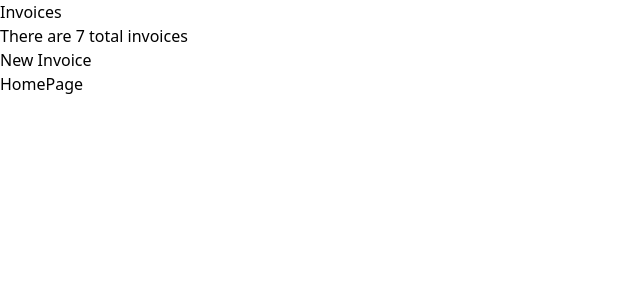
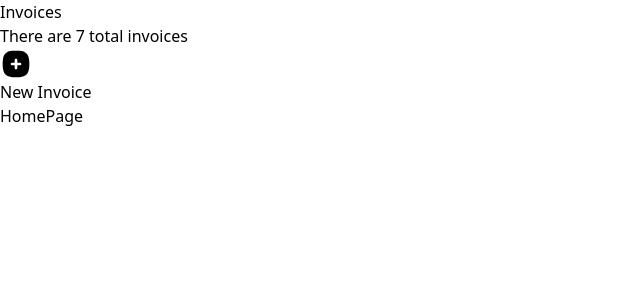
Before and after one commit to victorvzn/g22-manejo-de-estados-invoice-app-app, a React (Vite) app: page / in a window 1280 px wide. Shown: the top 300 px of the page, without its empty margins (0-640 px from the left). Built offline with nearby package versions, Linux system fonts and the light colour scheme.

Commit message:
agregando icono de new invoice

```diff
--- a/package.json
+++ b/package.json
@@ -12,6 +12,7 @@
   "dependencies": {
     "react": "^18.2.0",
     "react-dom": "^18.2.0",
+    "react-icons": "^4.10.1",
     "react-router-dom": "^6.15.0"
   },
   "devDependencies": {
--- a/src/components/home-page/Header.jsx
+++ b/src/components/home-page/Header.jsx
@@ -1,12 +1,17 @@
+import { TbSquareRoundedPlusFilled } from "react-icons/tb";
+
 const Header = () => {
   return (
-    <header className="w-[740px] mx-auto  bg-red-900 my-20 flex justify-between items-center">
+    <header className="w-[740px] mx-auto my-20 flex justify-between items-center">
       <div className="text-white">
-        <h1 className="text-4xl font-extrabold">Invoices</h1>
+        <h1 className="text-4xl font-medium">Invoices</h1>
         <span>There are 7 total invoices</span>
       </div>
 
-      <button className="bg-indigo-400 rounded-full px-5 py-3 font-extrabold text-white">
+      <button
+        className="bg-indigo-400 rounded-full px-5 py-3 font-semibold text-white flex justify-between items-center gap-4"
+      >
+        <TbSquareRoundedPlusFilled size="2rem" />
         New Invoice
       </button>
     </header>
```
Also changed, not shown: 1 other file (tests, documents, lock files or other folders).
